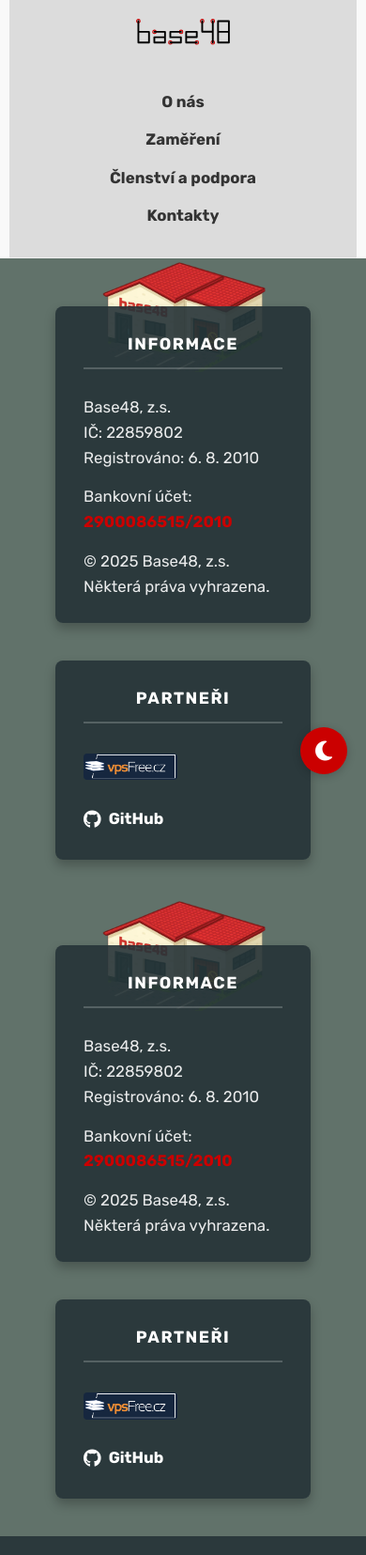
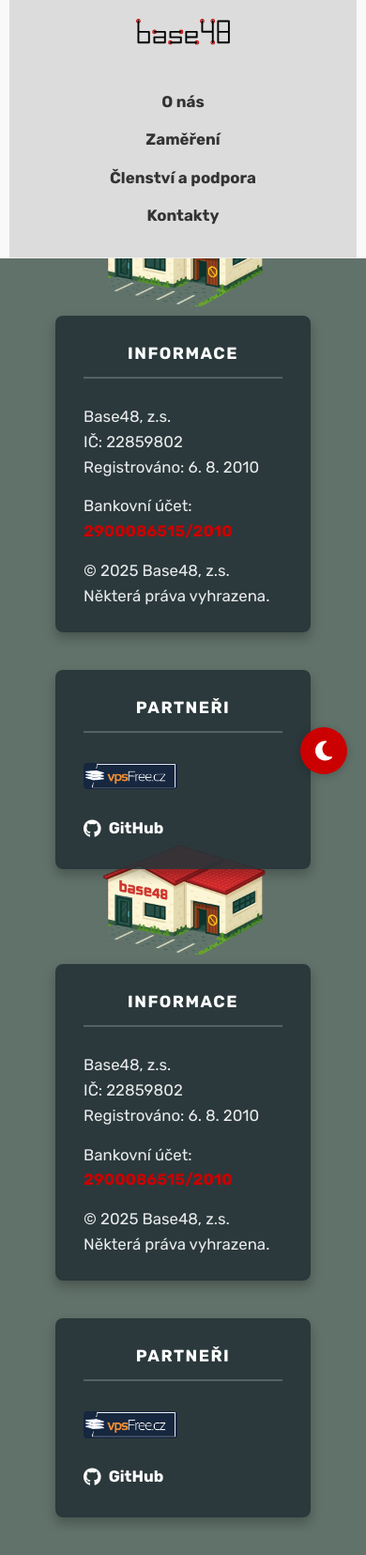
Before and after one commit to Thebys/base48, a PHP site: template templates/footer.php in a window 390 px wide. Shown: the whole page at 94% size. Run offline with PHP 8.4, Linux system fonts and the light colour scheme; the template is opened without the code that fills it, so the values that code supplies are empty.

Commit message:
Refactor CSS styles for improved layout and responsiveness; adjust image padding and footer margins for better visual alignment across various screen sizes.

```diff
--- a/css/base.css
+++ b/css/base.css
@@ -23,7 +23,7 @@
     background-color: var(--background-color);
 }
 
-img{
+img {
     max-width: 100%;
     height: auto;
     display: block;
@@ -35,7 +35,7 @@
     position: relative;
     z-index: 1;
     background-color: var(--background-color);
-    padding-bottom: 200px;
+    padding-bottom: 80px;
 }
 
 /* Remove the background-related before pseudo-element */
--- a/css/layout.css
+++ b/css/layout.css
@@ -282,8 +282,23 @@
     padding: 0;
     overflow: hidden;
     position: relative;
-    margin-top: -400px;
+    margin-top: -300px;
     z-index: 1;
+}
+@media (max-width: 1024px) {
+    .base48-building-container {
+        margin-top: -250px;
+    }
+}
+@media (max-width: 768px) {
+    .base48-building-container {
+        margin-top: -150px;
+    }
+}
+@media (max-width: 480px) {
+    .base48-building-container {
+        margin-top: -100px;
+    }
 }
 
 /* Make the base building image responsive by default */
@@ -394,7 +409,6 @@
     margin: 0 auto;
     padding: 0 20px;
     z-index: 2;
-    margin-top: -150px;
     flex-wrap: wrap;
     gap: 20px;
 }
--- a/css/responsive.css
+++ b/css/responsive.css
@@ -110,13 +110,8 @@
     }
 
     .footer-container {
-        margin-top: -100px;
         flex-direction: column;
         align-items: center;
-    }
-
-    .base48-building-container {
-        margin-top: -30px;
     }
 
     .footer-left,
@@ -167,10 +162,6 @@
     .hero-column h2 {
         font-size: 1.6rem;
     }
-
-    .footer-container {
-        margin-top: -80px;
-    }
 }
 
 /* Error page responsive styles */
```
